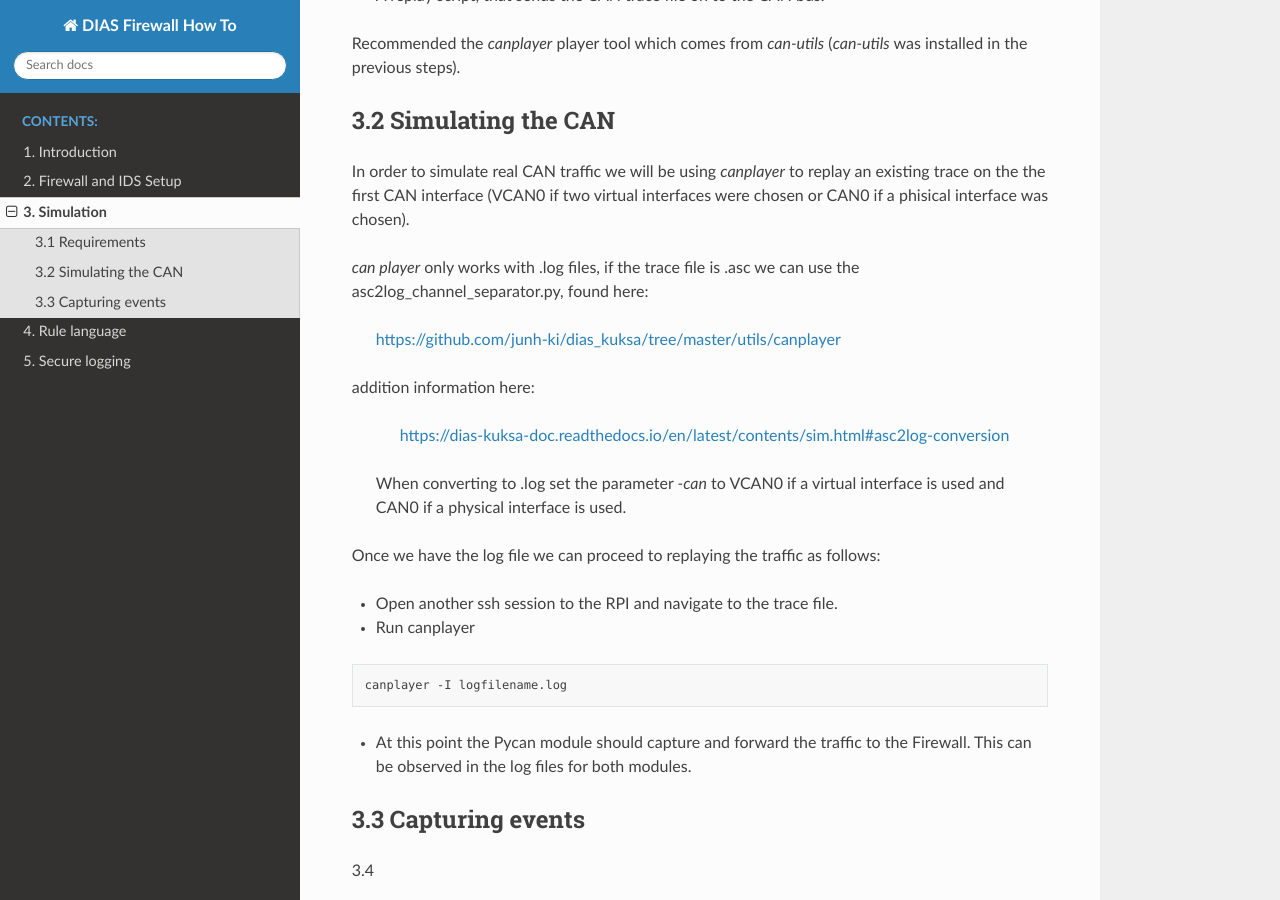
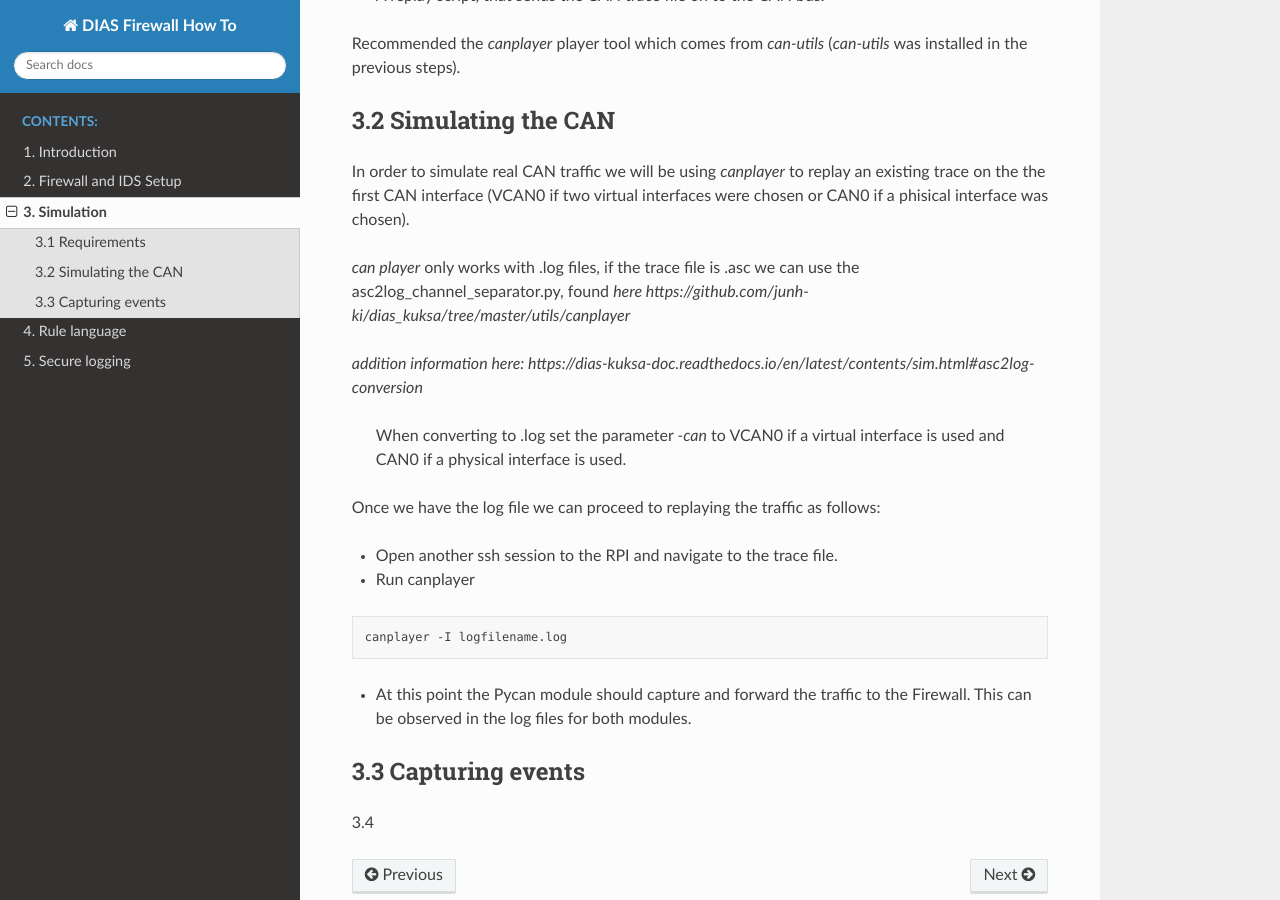
Before and after one commit to terilenard/dias-kuksa-firewall-doc, a Sphinx documentation site: the page built from source/run.rst, in a window 1280 px wide and 900 px high, scrolled down 472 px. Built offline with Sphinx 7.4.7 and the Read the Docs theme 2.0.0, drawn with Linux system fonts in a browser that asks for light colours.

Commit message:
Update run.rst

```diff
--- a/source/run.rst
+++ b/source/run.rst
@@ -18,13 +18,9 @@
 
 In order to simulate real CAN traffic we will be using *canplayer* to replay an existing trace on the the first CAN interface (VCAN0 if two virtual interfaces were chosen or CAN0 if a phisical interface was chosen).
 
-*can player* only works with .log files, if the trace file is .asc we can use the asc2log_channel_separator.py, found here:
+*can player* only works with .log files, if the trace file is .asc we can use the asc2log_channel_separator.py, found `here https://github.com/junh-ki/dias_kuksa/tree/master/utils/canplayer`
 
-  https://github.com/junh-ki/dias_kuksa/tree/master/utils/canplayer
-
-addition information here:
-
-  https://dias-kuksa-doc.readthedocs.io/en/latest/contents/sim.html#asc2log-conversion
+`addition information here: https://dias-kuksa-doc.readthedocs.io/en/latest/contents/sim.html#asc2log-conversion`
 
  When converting to .log set the parameter *-can* to VCAN0 if a virtual interface is used and CAN0 if a physical interface is used.
 
```
